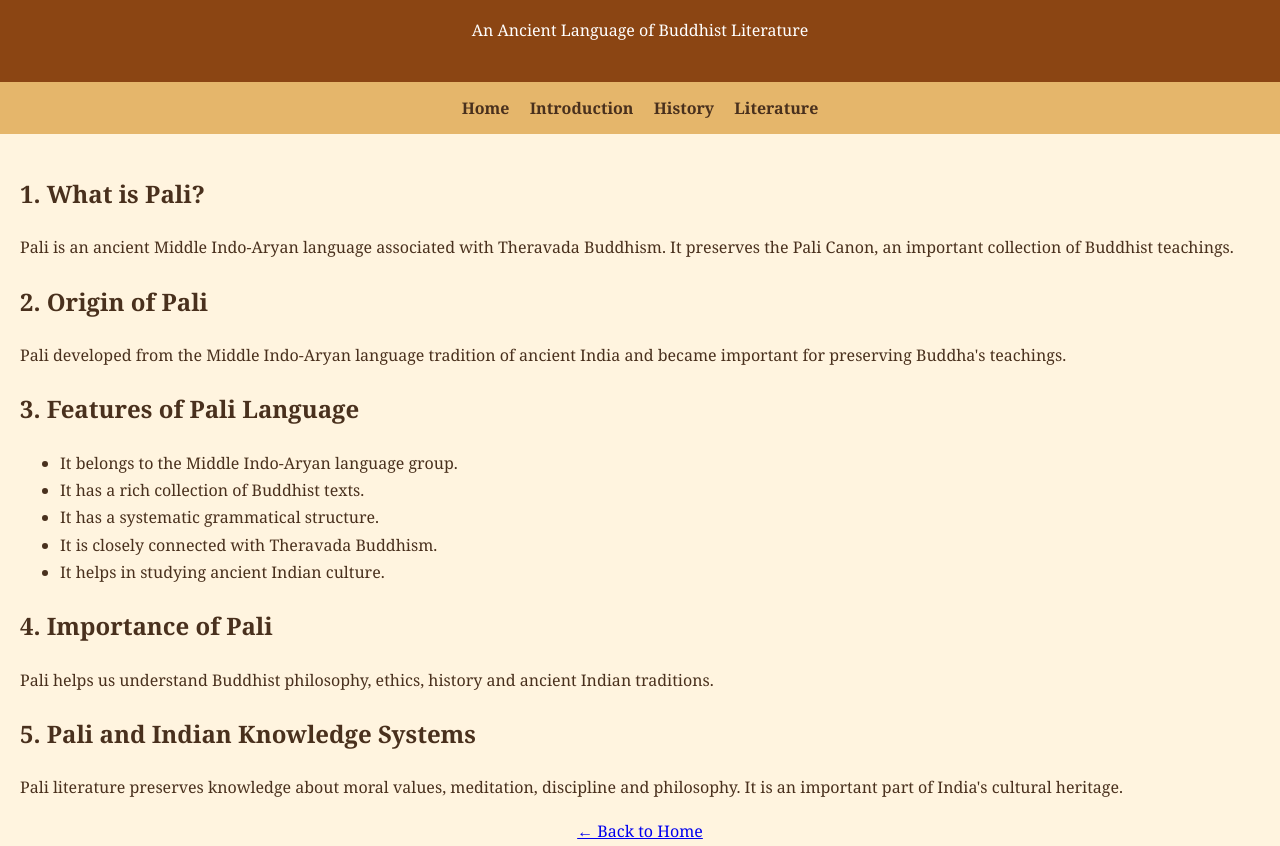
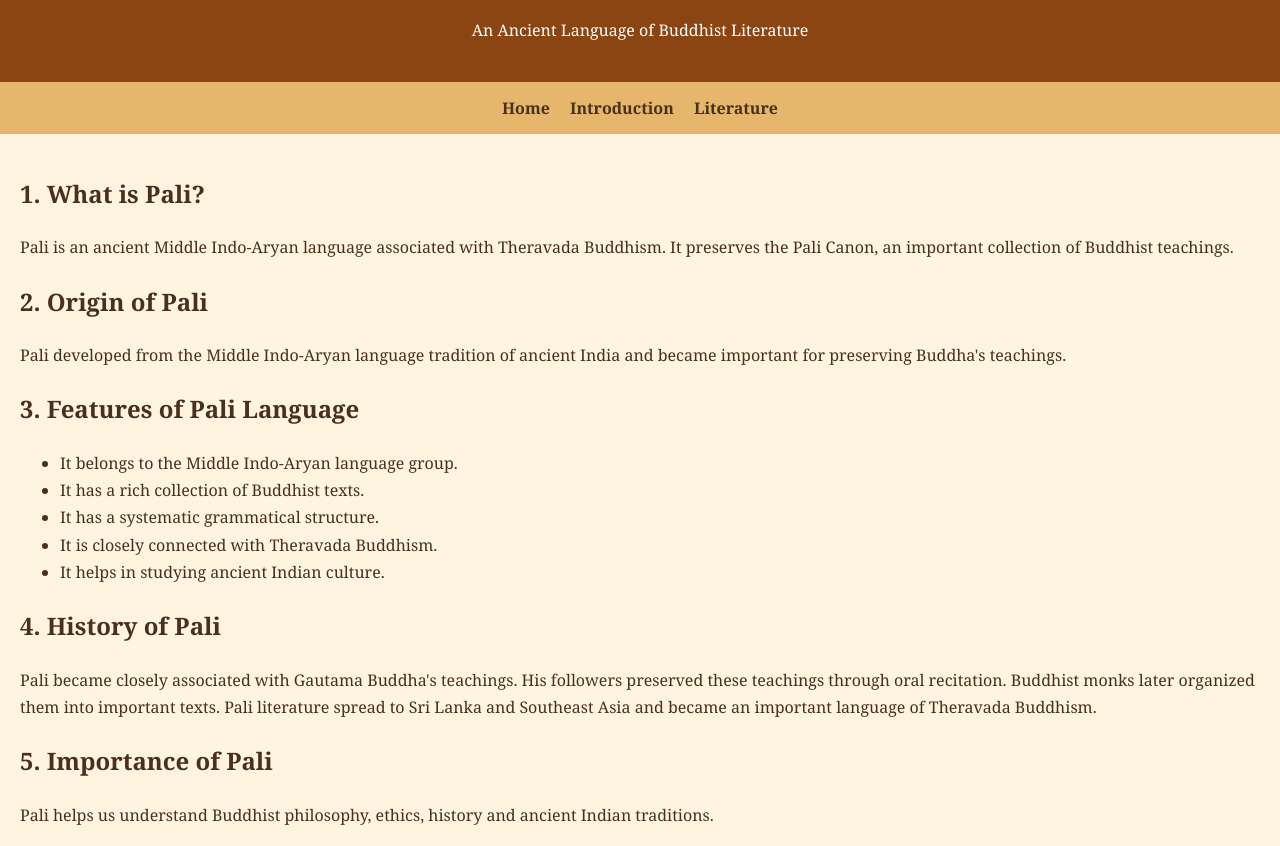
Before and after one commit to yamajlepragati6-beep/pali-buddhist-literature, a plain HTML site: page main.html in a window 1280 px wide. Shown: the part 92-938 px from the top of the page. Drawn offline with Linux system fonts and the light colour scheme.

Commit message:
Update main.html

```diff
--- a/main.html
+++ b/main.html
@@ -19,7 +19,6 @@ img{max-width:90%;border-radius:10px}
 <nav>
 <a href="index.html">Home</a>
 <a href="main.html">Introduction</a>
-<a href="history.html">History</a>
 <a href="literature.html">Literature</a>
 </nav>
 <section>
@@ -38,10 +37,13 @@ img{max-width:90%;border-radius:10px}
 <li>It helps in studying ancient Indian culture.</li>
 </ul>
 
-<h2>4. Importance of Pali</h2>
+<h2>4. History of Pali</h2>
+<p>Pali became closely associated with Gautama Buddha's teachings. His followers preserved these teachings through oral recitation. Buddhist monks later organized them into important texts. Pali literature spread to Sri Lanka and Southeast Asia and became an important language of Theravada Buddhism.</p>
+
+<h2>5. Importance of Pali</h2>
 <p>Pali helps us understand Buddhist philosophy, ethics, history and ancient Indian traditions.</p>
 
-<h2>5. Pali and Indian Knowledge Systems</h2>
+<h2>6. Pali and Indian Knowledge Systems</h2>
 <p>Pali literature preserves knowledge about moral values, meditation, discipline and philosophy. It is an important part of India's cultural heritage.</p>
 
 <center><p><a href="index.html">← Back to Home</a></p></center>
```
